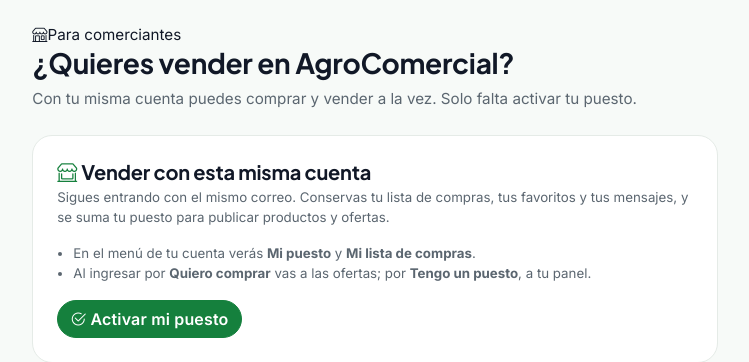
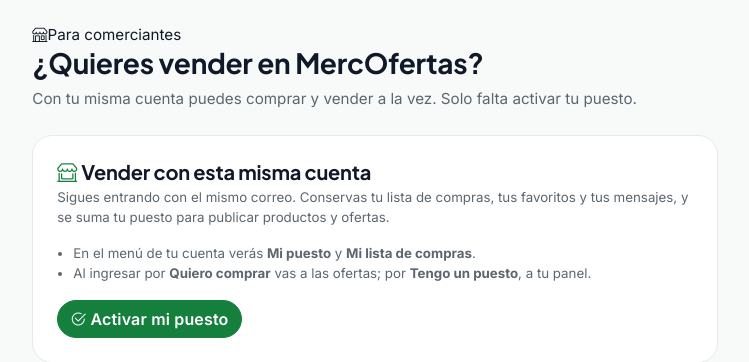
Before and after one commit to fabrizio1350/AGRO-COMERCIAL, a Django app: page /quiero-vender/ in a window 1280 px wide. Shown: the part 141-503 px from the top of the page, without its empty margins (265-1014 px from the left). Run offline with Django 5.2, Linux system fonts and the light colour scheme; the visitor is signed in with stand-in values (Sample User, id 1); data comes from the database, SQL or seed files in the repository; data that the repository does not hold is empty; parts of the project's set-up code (start-up, migrations or seed data) failed here and were passed over.

Commit message:
cambiar nombre a MercOfertas en quiero_vender

```diff
--- a/templates/quiero_vender.html
+++ b/templates/quiero_vender.html
@@ -1,12 +1,12 @@
 {% extends 'base.html' %}
 
-{% block title %}Quiero vender | AgroComercial{% endblock %}
+{% block title %}Quiero vender | MercOfertas{% endblock %}
 
 {% block content %}
 <div class="row justify-content-center">
     <div class="col-lg-8 col-xl-7">
         <span class="antetitulo"><i class="bi bi-shop" aria-hidden="true"></i>Para comerciantes</span>
-        <h1 class="h3 fw-bold mb-2">¿Quieres vender en AgroComercial?</h1>
+        <h1 class="h3 fw-bold mb-2">¿Quieres vender en MercOfertas?</h1>
         <p class="text-muted mb-4">Con tu misma cuenta puedes comprar y vender a la vez. Solo falta activar tu puesto.</p>
 
         <div class="ficha-compra mb-3">
```
